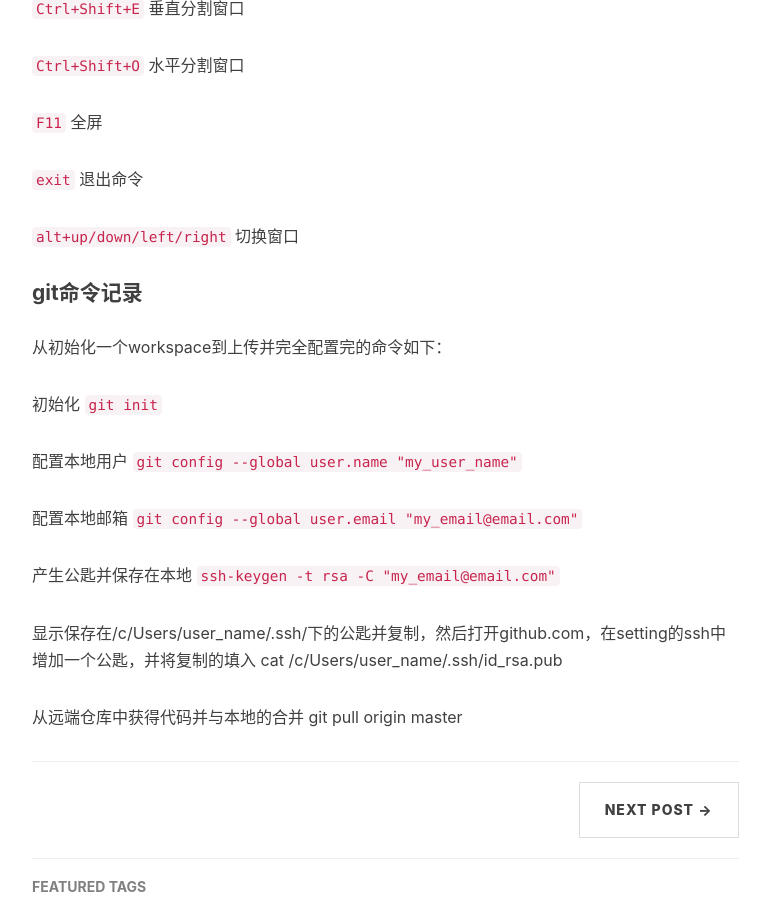
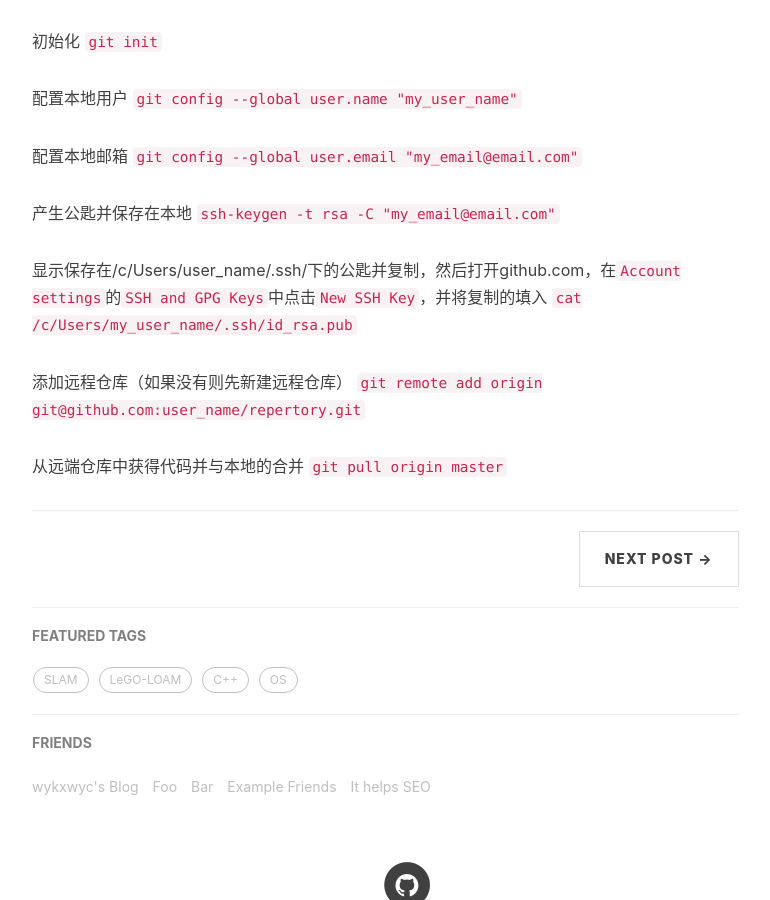
Before and after one commit to wykxwyc/wykxwyc.github.io, a Jekyll site: the page built from _posts/2019-01-20-linux-shell-note.markdown, in a window 1280 px wide and 900 px high, scrolled down 3586 px. Shown: the whole window, without its empty margins (233-1003 px from the left). Built offline with Jekyll 4.4.1, drawn with Linux system fonts in a browser that asks for light colours; nearby versions of some CDN libraries; comment, search, counter and statistics services are not loaded.

Commit message:
modify linux shell

````diff
--- a/_posts/2019-01-20-linux-shell-note.markdown
+++ b/_posts/2019-01-20-linux-shell-note.markdown
@@ -20,10 +20,10 @@
 `rosnode info node_name`
 node详细信息
 
-`rosnode kill node_name  `
+`rosnode kill node_name`
 结束某个node
 
-`roslaunch pkg_name file_name.launch   `
+`roslaunch pkg_name file_name.launch`
 开启多个节点
 
 `rosbag record <topic-name>`
@@ -79,55 +79,55 @@
 `rosrun map_server map_server my_map.yaml`
 
 
-#### cmake编译
+###### cmake编译
 ```
 cmake ..
 make
 make install
 ```
 
-#### 权限设置
+###### 权限设置
 `chmod -R a+rwx <filename>`
 
-#### g++编译生成hello.out
+###### g++编译生成hello.out
 `g++ -o hello main.cpp`
 
 
-#### 打印寻找core的结果及时间
+###### 打印寻找core的结果及时间
 `time find / -name core`
 
-#### 将/user/local/bin加入路径
+###### 将/user/local/bin加入路径
 `PATH=$PATH:/user/local/bin`
 
-#### 在[当前.]目录下搜索含有boost内容的所有文件
+###### 在[当前.]目录下搜索含有boost内容的所有文件
 `find ./ -name "*" | xargs grep "boost"`
 
-#### dg_console的依赖
+###### dg_console的依赖
 `sudo apt-get install libedit-dev`
 
-#### 手柄查看信息
+###### 手柄查看信息
 `sudo jstest /dev/input/js0`
 
-#### 列出/dev及其子目录下ttyUSB有关的文件与文件夹
-ls -Rl /dev |grep ttyUSB
+###### 列出/dev及其子目录下ttyUSB有关的文件与文件夹
+`ls -Rl /dev |grep ttyUSB`
 
-#### 脚本开头
+###### 脚本开头
 `#!/user/bin/env bash 或者 #!/bin/bash`
 
-#### 脚本只有读权限时执行
+###### 脚本只有读权限时执行
 `bash thescript.sh  等价于有x权限  ./ thescript.sh`
 
-#### 删除变量
+###### 删除变量
 `unset variable_name `
 
-#### 得到一份shell 变量的拷贝
+###### 得到一份shell 变量的拷贝
 `export mynewvar `或者  `declare -x mynewvar`
 
-#### 得到同一目录下的终端
+###### 得到同一目录下的终端
 `Ctrl+shift+T`
 
 
-#### 查看硬盘容量
+###### 查看硬盘容量
 `df -h`
 
 
@@ -163,8 +163,11 @@
 产生公匙并保存在本地
 `ssh-keygen -t rsa -C "my_email@email.com"`
 
-显示保存在/c/Users/user_name/.ssh/下的公匙并复制，然后打开github.com，在setting的ssh中增加一个公匙，并将复制的填入
-cat /c/Users/user_name/.ssh/id_rsa.pub
+显示保存在/c/Users/user_name/.ssh/下的公匙并复制，然后打开github.com，在`Account settings`的`SSH and GPG Keys`中点击`New SSH Key`，并将复制的填入
+`cat /c/Users/my_user_name/.ssh/id_rsa.pub`
+
+添加远程仓库（如果没有则先新建远程仓库）
+`git remote add origin git@github.com:user_name/repertory.git`
 
 从远端仓库中获得代码并与本地的合并
-git pull origin master
+`git pull origin master`
````
